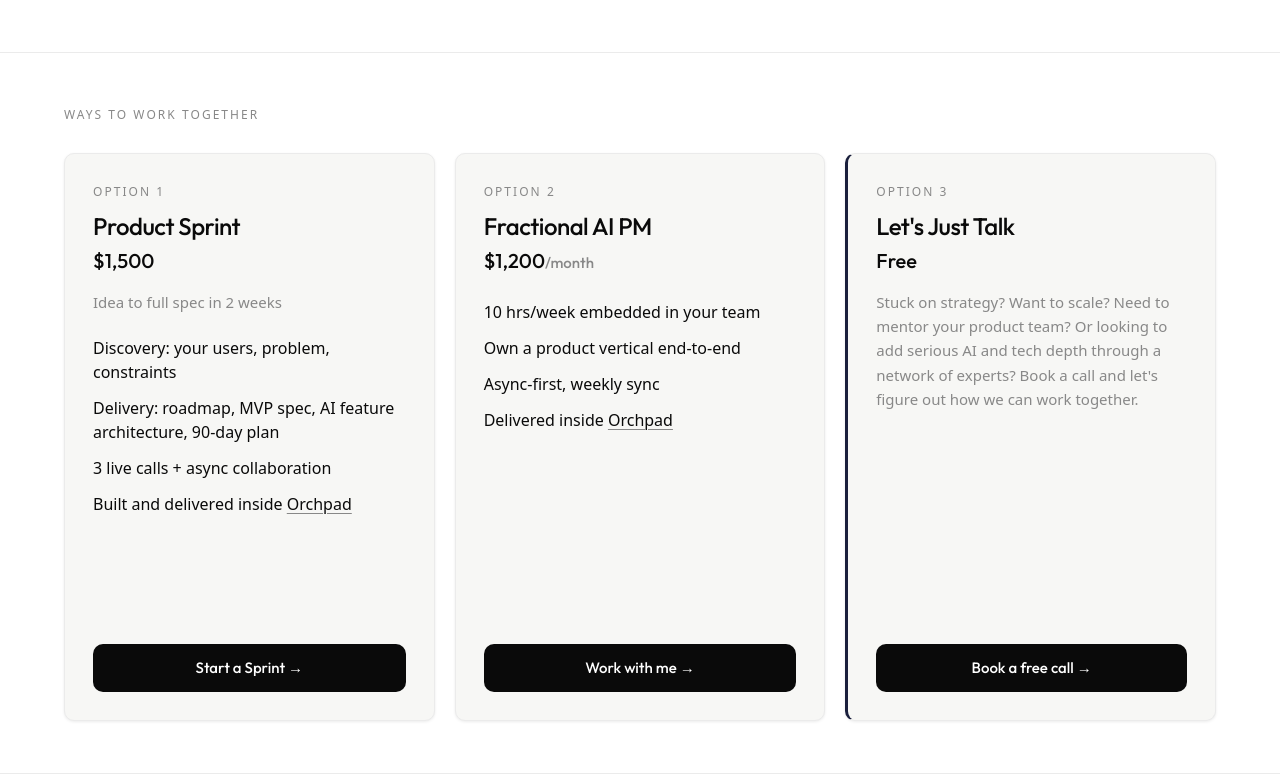
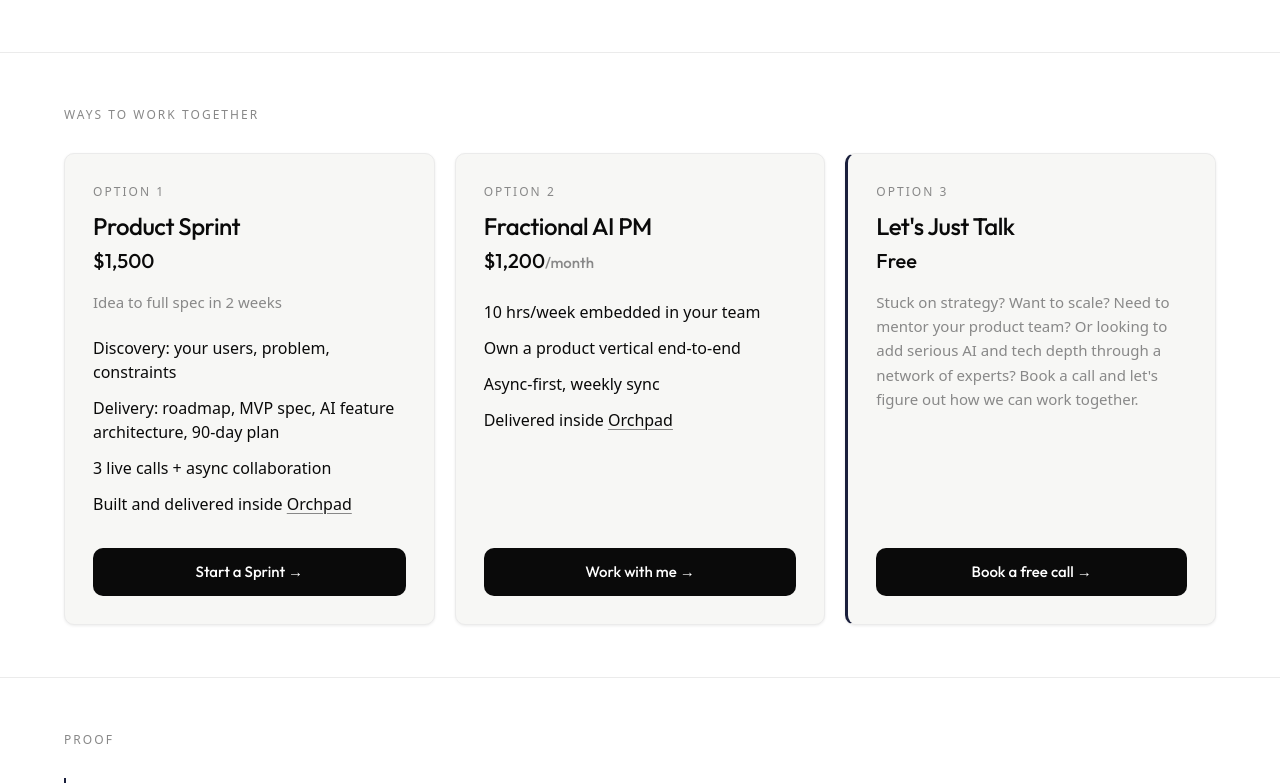
Before and after one commit to eslammahd/meetsam, a Next.js app: page / in a window 1280 px wide. Shown: the part 990-1773 px from the top of the page. Built offline with nearby package versions, Linux system fonts and the light colour scheme.

Commit message:
Balance card button gap to 32px

```diff
--- a/app/globals.css
+++ b/app/globals.css
@@ -316,9 +316,9 @@ section.section {
   opacity: 0.88;
 }
 
-/* guarantee at least 128px between content and the bottom-aligned button */
+/* guarantee a balanced gap between content and the bottom-aligned button */
 .card > *:has(+ .card-btn) {
-  margin-bottom: 128px;
+  margin-bottom: 32px;
 }
 
 .card-label {
```
